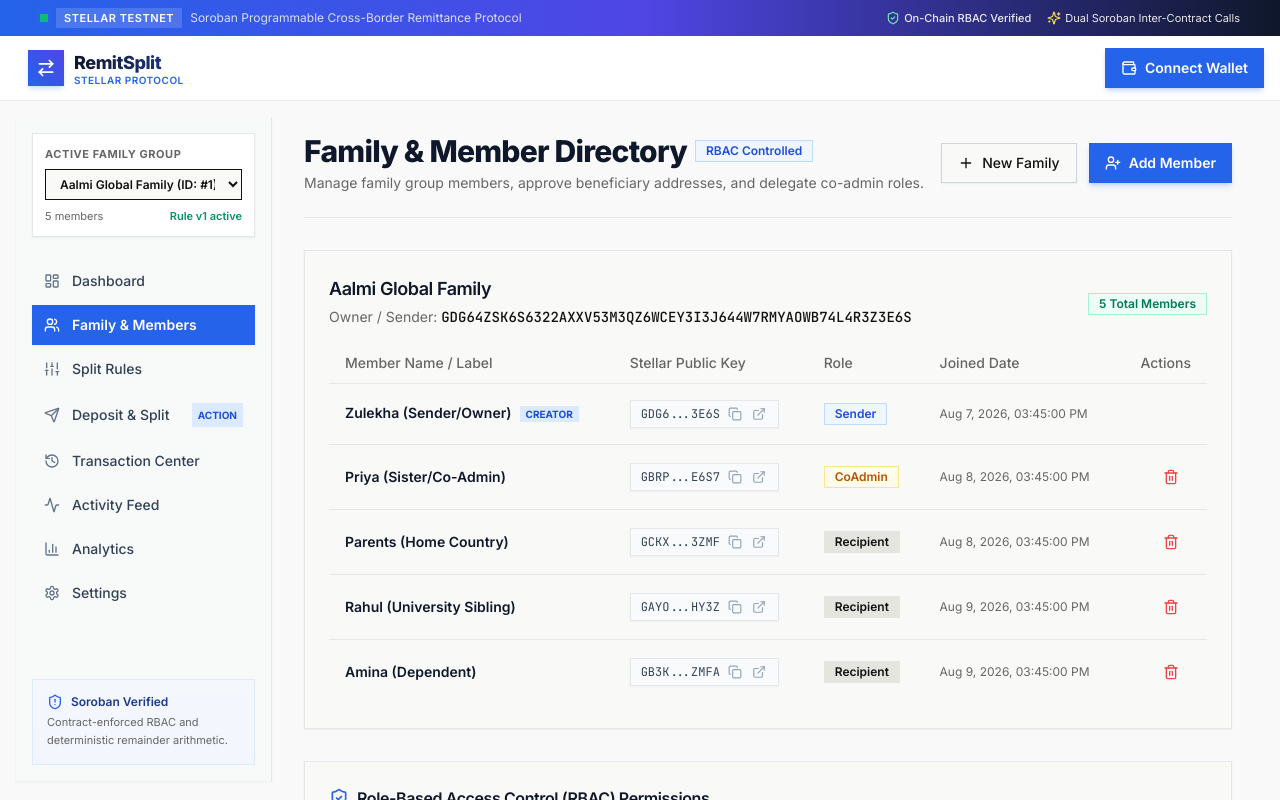
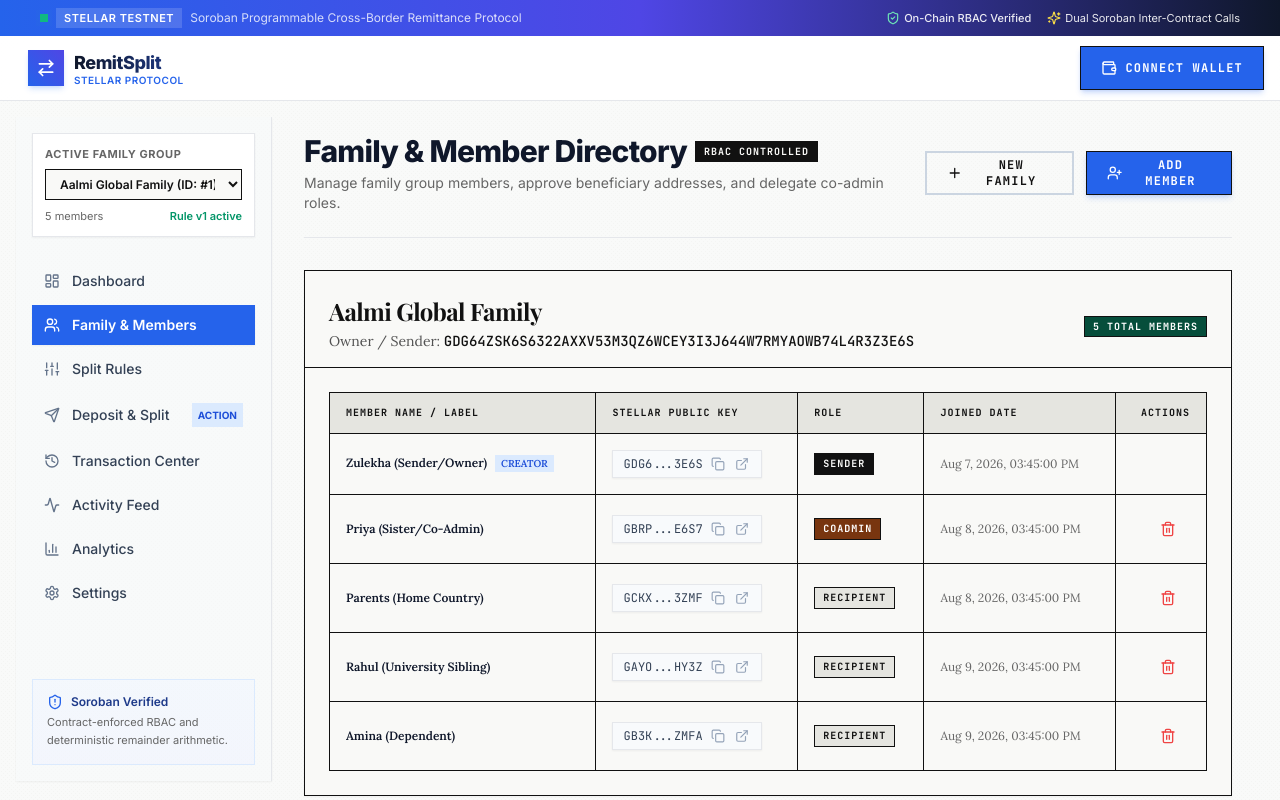
Before and after one commit to Zulekha01/RemitSplit, a Next.js app: page /families in a window 1280 px wide. Shown: the top 800 px of the page. Built offline with nearby package versions, Linux system fonts and the light colour scheme; a web font is replaced by a local one.

Commit message:
style(ui): refactor core UI primitives to Newsprint zero-radius aesthetic

```diff
--- a/src/components/ui/alert.tsx
+++ b/src/components/ui/alert.tsx
@@ -3,19 +3,15 @@ import { cva, type VariantProps } from "class-variance-authority";
 import { cn } from "@/lib/utils";
 
 const alertVariants = cva(
-  "relative w-full rounded-xl border p-4 text-sm [&>svg~*]:pl-7 [&>svg+div]:translate-y-[-3px] [&>svg]:absolute [&>svg]:left-4 [&>svg]:top-4 [&>svg]:text-foreground",
+  "relative w-full border-2 border-[#111111] p-4 text-xs font-body text-[#111111] sharp-corners [&>svg~*]:pl-7 [&>svg+div]:translate-y-[-3px] [&>svg]:absolute [&>svg]:left-4 [&>svg]:top-4 [&>svg]:text-[#111111]",
   {
     variants: {
       variant: {
-        default: "bg-background text-foreground",
+        default: "bg-[#F9F9F7] text-[#111111] border-l-8 border-l-[#111111]",
         destructive:
-          "border-destructive/50 text-destructive dark:border-destructive [&>svg]:text-destructive bg-destructive/10",
-        warning:
-          "border-amber-500/30 text-amber-900 dark:text-amber-200 bg-amber-50 dark:bg-amber-950/40 [&>svg]:text-amber-600",
-        success:
-          "border-emerald-500/30 text-emerald-900 dark:text-emerald-200 bg-emerald-50 dark:bg-emerald-950/40 [&>svg]:text-emerald-600",
-        info:
-          "border-blue-500/30 text-blue-900 dark:text-blue-200 bg-blue-50 dark:bg-blue-950/40 [&>svg]:text-blue-600",
+          "bg-[#F9F9F7] text-[#111111] border-l-8 border-l-[#CC0000] [&>svg]:text-[#CC0000]",
+        editorial:
+          "bg-[#111111] text-[#F9F9F7] border-[#111111] [&>svg]:text-white",
       },
     },
     defaultVariants: {
@@ -24,41 +20,40 @@ const alertVariants = cva(
   }
 );
 
-const Alert = React.forwardRef<
-  HTMLDivElement,
-  React.HTMLAttributes<HTMLDivElement> & VariantProps<typeof alertVariants>
->(({ className, variant, ...props }, ref) => (
+export function Alert({
+  className,
+  variant,
+  ...props
+}: React.HTMLAttributes<HTMLDivElement> & VariantProps<typeof alertVariants>) {
+  return (
     <div
-    ref={ref}
       role="alert"
       className={cn(alertVariants({ variant }), className)}
       {...props}
     />
-));
-Alert.displayName = "Alert";
+  );
+}
 
-const AlertTitle = React.forwardRef<
-  HTMLParagraphElement,
-  React.HTMLAttributes<HTMLHeadingElement>
->(({ className, ...props }, ref) => (
+export function AlertTitle({
+  className,
+  ...props
+}: React.HTMLAttributes<HTMLHeadingElement>) {
+  return (
     <h5
-    ref={ref}
-    className={cn("mb-1 font-semibold leading-none tracking-tight", className)}
+      className={cn("mb-1 font-serif text-sm font-bold tracking-tight leading-none text-inherit", className)}
       {...props}
     />
-));
-AlertTitle.displayName = "AlertTitle";
+  );
+}
 
-const AlertDescription = React.forwardRef<
-  HTMLParagraphElement,
-  React.HTMLAttributes<HTMLParagraphElement>
->(({ className, ...props }, ref) => (
+export function AlertDescription({
+  className,
+  ...props
+}: React.HTMLAttributes<HTMLParagraphElement>) {
+  return (
     <div
-    ref={ref}
-    className={cn("text-xs md:text-sm [&_p]:leading-relaxed", className)}
+      className={cn("text-xs font-body leading-relaxed text-inherit opacity-90", className)}
       {...props}
     />
-));
-AlertDescription.displayName = "AlertDescription";
-
-export { Alert, AlertTitle, AlertDescription };
+  );
+}
--- a/src/components/ui/badge.tsx
+++ b/src/components/ui/badge.tsx
@@ -3,23 +3,26 @@ import { cva, type VariantProps } from "class-variance-authority";
 import { cn } from "@/lib/utils";
 
 const badgeVariants = cva(
-  "inline-flex items-center rounded-full border px-2.5 py-0.5 text-xs font-semibold transition-colors focus:outline-none focus:ring-2 focus:ring-ring focus:ring-offset-2",
+  "inline-flex items-center px-2 py-0.5 text-[10px] font-mono font-bold uppercase tracking-widest border transition-colors sharp-corners select-none",
   {
     variants: {
       variant: {
         default:
-          "border-transparent bg-primary text-primary-foreground shadow hover:bg-primary/80",
+          "border-[#111111] bg-[#111111] text-[#F9F9F7]",
         secondary:
-          "border-transparent bg-secondary text-secondary-foreground hover:bg-secondary/80",
+          "border-[#111111] bg-[#E5E5E0] text-[#111111]",
         destructive:
-          "border-transparent bg-destructive text-destructive-foreground shadow hover:bg-destructive/80",
-        outline: "text-foreground",
+          "border-[#CC0000] bg-[#CC0000] text-white",
+        outline:
+          "border-[#111111] bg-transparent text-[#111111]",
+        editorial:
+          "border-[#CC0000] bg-[#CC0000] text-white font-black animate-pulse",
         success:
-          "border-emerald-200 bg-emerald-50 text-emerald-700 dark:border-emerald-800 dark:bg-emerald-950 dark:text-emerald-300",
+          "border-[#111111] bg-emerald-900 text-white",
         warning:
-          "border-amber-200 bg-amber-50 text-amber-700 dark:border-amber-800 dark:bg-amber-950 dark:text-amber-300",
+          "border-[#111111] bg-amber-900 text-white",
         stellar:
-          "border-blue-200 bg-blue-50 text-blue-700 dark:border-blue-800 dark:bg-blue-950 dark:text-blue-300",
+          "border-[#111111] bg-[#111111] text-[#F9F9F7]",
       },
     },
     defaultVariants: {
@@ -32,10 +35,8 @@ export interface BadgeProps
   extends React.HTMLAttributes<HTMLDivElement>,
     VariantProps<typeof badgeVariants> {}
 
-function Badge({ className, variant, ...props }: BadgeProps) {
+export function Badge({ className, variant, ...props }: BadgeProps) {
   return (
     <div className={cn(badgeVariants({ variant }), className)} {...props} />
   );
 }
-
-export { Badge, badgeVariants };
--- a/src/components/ui/button.tsx
+++ b/src/components/ui/button.tsx
@@ -3,28 +3,30 @@ import { cva, type VariantProps } from "class-variance-authority";
 import { cn } from "@/lib/utils";
 
 const buttonVariants = cva(
-  "inline-flex items-center justify-center whitespace-nowrap rounded-lg text-sm font-medium transition-colors focus-visible:outline-none focus-visible:ring-2 focus-visible:ring-ring focus-visible:ring-offset-2 disabled:pointer-events-none disabled:opacity-50 select-none",
+  "inline-flex items-center justify-center font-mono uppercase tracking-widest text-xs font-bold transition-all duration-150 disabled:pointer-events-none disabled:opacity-50 focus-visible:outline-none focus-visible:ring-2 focus-visible:ring-[#111111] focus-visible:ring-offset-2 min-h-[44px] px-5 py-2.5 select-none",
   {
     variants: {
       variant: {
         default:
-          "bg-primary text-primary-foreground shadow hover:bg-primary/90 active:scale-[0.98]",
+          "bg-[#111111] text-[#F9F9F7] border border-[#111111] hover:bg-[#F9F9F7] hover:text-[#111111] hover:shadow-[4px_4px_0px_0px_#111111] hover:-translate-x-0.5 hover:-translate-y-0.5 active:translate-x-0 active:translate-y-0 active:shadow-none",
+        outline:
+          "border-2 border-[#111111] bg-transparent text-[#111111] hover:bg-[#111111] hover:text-[#F9F9F7] hover:shadow-[4px_4px_0px_0px_#111111] hover:-translate-x-0.5 hover:-translate-y-0.5 active:translate-x-0 active:translate-y-0 active:shadow-none",
+        secondary:
+          "border border-[#111111] bg-[#E5E5E0] text-[#111111] hover:bg-[#111111] hover:text-[#F9F9F7]",
+        editorial:
+          "bg-[#CC0000] text-white border border-[#CC0000] hover:bg-[#111111] hover:border-[#111111] hover:shadow-[4px_4px_0px_0px_#111111] hover:-translate-x-0.5 hover:-translate-y-0.5",
         destructive:
-          "bg-destructive text-destructive-foreground shadow-sm hover:bg-destructive/90 active:scale-[0.98]",
-        outline:
-          "border border-input bg-background shadow-sm hover:bg-accent hover:text-accent-foreground active:scale-[0.98]",
-        secondary:
-          "bg-secondary text-secondary-foreground shadow-sm hover:bg-secondary/80 active:scale-[0.98]",
-        ghost: "hover:bg-accent hover:text-accent-foreground",
-        link: "text-primary underline-offset-4 hover:underline",
-        stellar:
-          "bg-blue-600 text-white shadow hover:bg-blue-700 active:scale-[0.98] font-semibold",
+          "bg-[#CC0000] text-white border border-[#CC0000] hover:bg-white hover:text-[#CC0000]",
+        ghost:
+          "bg-transparent text-[#111111] hover:bg-[#E5E5E0] hover:text-[#111111]",
+        link:
+          "text-[#111111] underline-offset-4 decoration-2 decoration-[#CC0000] hover:underline p-0 min-h-0 bg-transparent",
       },
       size: {
-        default: "h-10 px-4 py-2",
-        sm: "h-8 rounded-md px-3 text-xs",
-        lg: "h-12 rounded-lg px-8 text-base",
-        icon: "h-9 w-9",
+        default: "h-11 px-5 py-2",
+        sm: "h-9 px-3.5 text-[11px] min-h-[36px]",
+        lg: "h-13 px-8 text-sm min-h-[48px]",
+        icon: "h-11 w-11 p-0 min-w-[44px]",
       },
     },
     defaultVariants: {
@@ -40,17 +42,11 @@ export interface ButtonProps
   asChild?: boolean;
 }
 
-const Button = React.forwardRef<HTMLButtonElement, ButtonProps>(
-  ({ className, variant, size, ...props }, ref) => {
+export function Button({ className, variant, size, ...props }: ButtonProps) {
   return (
     <button
       className={cn(buttonVariants({ variant, size, className }))}
-        ref={ref}
       {...props}
     />
   );
 }
-);
-Button.displayName = "Button";
-
-export { Button, buttonVariants };
--- a/src/components/ui/card.tsx
+++ b/src/components/ui/card.tsx
@@ -1,78 +1,75 @@
 import * as React from "react";
 import { cn } from "@/lib/utils";
 
-const Card = React.forwardRef<
-  HTMLDivElement,
-  React.HTMLAttributes<HTMLDivElement>
->(({ className, ...props }, ref) => (
+export function Card({
+  className,
+  ...props
+}: React.HTMLAttributes<HTMLDivElement>) {
+  return (
     <div
-    ref={ref}
       className={cn(
-      "rounded-xl border bg-card text-card-foreground shadow-sm transition-all",
+        "border border-[#111111] bg-[#F9F9F7] text-[#111111] sharp-corners transition-all duration-150",
         className
       )}
       {...props}
     />
-));
-Card.displayName = "Card";
+  );
+}
 
-const CardHeader = React.forwardRef<
-  HTMLDivElement,
-  React.HTMLAttributes<HTMLDivElement>
->(({ className, ...props }, ref) => (
+export function CardHeader({
+  className,
+  ...props
+}: React.HTMLAttributes<HTMLDivElement>) {
+  return (
     <div
-    ref={ref}
-    className={cn("flex flex-col space-y-1.5 p-6", className)}
+      className={cn("flex flex-col space-y-1.5 p-6 border-b border-[#111111]", className)}
       {...props}
     />
-));
-CardHeader.displayName = "CardHeader";
+  );
+}
 
-const CardTitle = React.forwardRef<
-  HTMLParagraphElement,
-  React.HTMLAttributes<HTMLHeadingElement>
->(({ className, ...props }, ref) => (
+export function CardTitle({
+  className,
+  ...props
+}: React.HTMLAttributes<HTMLHeadingElement>) {
+  return (
     <h3
-    ref={ref}
       className={cn(
-      "font-semibold leading-none tracking-tight text-lg text-slate-900 dark:text-slate-100",
+        "font-serif text-xl sm:text-2xl font-bold tracking-tight leading-tight text-[#111111]",
         className
       )}
       {...props}
     />
-));
-CardTitle.displayName = "CardTitle";
+  );
+}
 
-const CardDescription = React.forwardRef<
-  HTMLParagraphElement,
-  React.HTMLAttributes<HTMLParagraphElement>
->(({ className, ...props }, ref) => (
+export function CardDescription({
+  className,
+  ...props
+}: React.HTMLAttributes<HTMLParagraphElement>) {
+  return (
     <p
-    ref={ref}
-    className={cn("text-sm text-muted-foreground", className)}
+      className={cn("text-xs sm:text-sm font-body text-[#525252] leading-relaxed", className)}
       {...props}
     />
-));
-CardDescription.displayName = "CardDescription";
+  );
+}
 
-const CardContent = React.forwardRef<
-  HTMLDivElement,
-  React.HTMLAttributes<HTMLDivElement>
->(({ className, ...props }, ref) => (
-  <div ref={ref} className={cn("p-6 pt-0", className)} {...props} />
-));
-CardContent.displayName = "CardContent";
+export function CardContent({
+  className,
+  ...props
+}: React.HTMLAttributes<HTMLDivElement>) {
+  return <div className={cn("p-6", className)} {...props} />;
+}
 
-const CardFooter = React.forwardRef<
-  HTMLDivElement,
-  React.HTMLAttributes<HTMLDivElement>
->(({ className, ...props }, ref) => (
+export function CardFooter({
+  className,
+  ...props
+}: React.HTMLAttributes<HTMLDivElement>) {
+  return (
     <div
-    ref={ref}
-    className={cn("flex items-center p-6 pt-0", className)}
+      className={cn("flex items-center p-6 border-t border-[#111111] bg-[#F5F5F5]", className)}
       {...props}
     />
-));
-CardFooter.displayName = "CardFooter";
-
-export { Card, CardHeader, CardFooter, CardTitle, CardDescription, CardContent };
+  );
+}
--- a/src/components/ui/dialog.tsx
+++ b/src/components/ui/dialog.tsx
@@ -1,3 +1,5 @@
+"use client";
+
 import * as React from "react";
 import { X } from "lucide-react";
 import { cn } from "@/lib/utils";
@@ -9,33 +11,21 @@ interface DialogProps {
 }
 
 export function Dialog({ open, onOpenChange, children }: DialogProps) {
-  React.useEffect(() => {
-    const handleKeyDown = (e: KeyboardEvent) => {
-      if (e.key === "Escape" && open) {
-        onOpenChange(false);
-      }
-    };
-    window.addEventListener("keydown", handleKeyDown);
-    return () => window.removeEventListener("keydown", handleKeyDown);
-  }, [open, onOpenChange]);
-
   if (!open) return null;
 
   return (
-    <div className="fixed inset-0 z-50 flex items-center justify-center p-4 sm:p-6 md:p-20 overflow-y-auto">
-      {/* Backdrop */}
+    <div className="fixed inset-0 z-50 flex items-center justify-center p-4 bg-black/60 backdrop-none animate-in fade-in-0">
       <div
-        className="fixed inset-0 bg-black/60 backdrop-blur-sm transition-opacity animate-in fade-in"
+        className="fixed inset-0"
         onClick={() => onOpenChange(false)}
       />
-      {/* Content Container */}
-      <div className="relative z-50 w-full max-w-lg overflow-hidden rounded-2xl border bg-background p-6 shadow-2xl animate-in zoom-in-95 duration-200">
+      <div className="relative z-50 w-full max-w-lg border-2 border-[#111111] bg-[#F9F9F7] p-6 text-[#111111] sharp-corners shadow-[8px_8px_0px_0px_#111111] animate-in zoom-in-95">
         <button
           onClick={() => onOpenChange(false)}
-          className="absolute right-4 top-4 rounded-sm opacity-70 ring-offset-background transition-opacity hover:opacity-100 focus:outline-none focus:ring-2 focus:ring-ring focus:ring-offset-2"
+          className="absolute right-4 top-4 border border-[#111111] p-1 text-[#111111] hover:bg-[#111111] hover:text-[#F9F9F7] transition-colors"
+          aria-label="Close Dialog"
         >
-          <X className="h-5 w-5" />
-          <span className="sr-only">Close</span>
+          <X className="h-4 w-4" />
         </button>
         {children}
       </div>
@@ -49,7 +39,7 @@ export function DialogHeader({
 }: React.HTMLAttributes<HTMLDivElement>) {
   return (
     <div
-      className={cn("flex flex-col space-y-1.5 text-left mb-4", className)}
+      className={cn("flex flex-col space-y-1.5 text-left border-b border-[#111111] pb-4 mb-4", className)}
       {...props}
     />
   );
@@ -61,7 +51,7 @@ export function DialogTitle({
 }: React.HTMLAttributes<HTMLHeadingElement>) {
   return (
     <h2
-      className={cn("text-xl font-bold tracking-tight text-foreground", className)}
+      className={cn("font-serif text-xl font-bold tracking-tight text-[#111111]", className)}
       {...props}
     />
   );
@@ -73,7 +63,7 @@ export function DialogDescription({
 }: React.HTMLAttributes<HTMLParagraphElement>) {
   return (
     <p
-      className={cn("text-sm text-muted-foreground", className)}
+      className={cn("text-xs font-body text-[#525252]", className)}
       {...props}
     />
   );
@@ -86,7 +76,7 @@ export function DialogFooter({
   return (
     <div
       className={cn(
-        "flex flex-col-reverse sm:flex-row sm:justify-end sm:space-x-2 mt-6 gap-2 sm:gap-0",
+        "flex flex-col-reverse sm:flex-row sm:justify-end sm:space-x-3 pt-4 border-t border-[#111111] mt-6",
         className
       )}
       {...props}
--- a/src/components/ui/input.tsx
+++ b/src/components/ui/input.tsx
@@ -4,21 +4,15 @@ import { cn } from "@/lib/utils";
 export interface InputProps
   extends React.InputHTMLAttributes<HTMLInputElement> {}
 
-const Input = React.forwardRef<HTMLInputElement, InputProps>(
-  ({ className, type, ...props }, ref) => {
+export function Input({ className, type, ...props }: InputProps) {
   return (
     <input
       type={type}
       className={cn(
-          "flex h-10 w-full rounded-lg border border-input bg-background px-3 py-2 text-sm ring-offset-background file:border-0 file:bg-transparent file:text-sm file:font-medium placeholder:text-muted-foreground focus-visible:outline-none focus-visible:ring-2 focus-visible:ring-ring focus-visible:ring-offset-2 disabled:cursor-not-allowed disabled:opacity-50",
+        "flex h-11 w-full border-2 border-[#111111] bg-[#F9F9F7] px-3.5 py-2 text-sm font-mono text-[#111111] placeholder:text-[#737373] sharp-corners focus-visible:bg-[#F0F0F0] focus-visible:outline-none focus-visible:ring-2 focus-visible:ring-[#111111] focus-visible:ring-offset-2 disabled:cursor-not-allowed disabled:opacity-50 transition-colors",
         className
       )}
-        ref={ref}
       {...props}
     />
   );
 }
-);
-Input.displayName = "Input";
-
-export { Input };
--- a/src/components/ui/progress.tsx
+++ b/src/components/ui/progress.tsx
@@ -3,34 +3,23 @@ import { cn } from "@/lib/utils";
 
 interface ProgressProps extends React.HTMLAttributes<HTMLDivElement> {
   value?: number;
-  max?: number;
-  indicatorClassName?: string;
 }
 
-const Progress = React.forwardRef<HTMLDivElement, ProgressProps>(
-  ({ className, value = 0, max = 100, indicatorClassName, ...props }, ref) => {
-    const percentage = Math.min(Math.max((value / max) * 100, 0), 100);
+export function Progress({ className, value = 0, ...props }: ProgressProps) {
+  const percentage = Math.min(Math.max(value, 0), 100);
 
   return (
     <div
-        ref={ref}
       className={cn(
-          "relative h-2.5 w-full overflow-hidden rounded-full bg-slate-100 dark:bg-slate-800",
+        "relative h-3 w-full overflow-hidden border border-[#111111] bg-[#E5E5E0] sharp-corners",
         className
       )}
       {...props}
     >
       <div
-          className={cn(
-            "h-full w-full flex-1 bg-primary transition-all duration-300 ease-in-out",
-            indicatorClassName
-          )}
-          style={{ transform: `translateX(-${100 - percentage}%)` }}
+        className="h-full bg-[#111111] transition-all duration-300 ease-out"
+        style={{ width: `${percentage}%` }}
       />
     </div>
   );
 }
-);
-Progress.displayName = "Progress";
-
-export { Progress };
--- a/src/components/ui/table.tsx
+++ b/src/components/ui/table.tsx
@@ -1,103 +1,106 @@
 import * as React from "react";
 import { cn } from "@/lib/utils";
 
-const Table = React.forwardRef<
-  HTMLTableElement,
-  React.HTMLAttributes<HTMLTableElement>
->(({ className, ...props }, ref) => (
-  <div className="relative w-full overflow-auto">
+export function Table({
+  className,
+  ...props
+}: React.HTMLAttributes<HTMLTableElement>) {
+  return (
+    <div className="relative w-full overflow-auto border border-[#111111] sharp-corners">
       <table
-      ref={ref}
-      className={cn("w-full caption-bottom text-sm", className)}
+        className={cn("w-full caption-bottom text-xs text-left border-collapse", className)}
         {...props}
       />
     </div>
-));
-Table.displayName = "Table";
+  );
+}
 
-const TableHeader = React.forwardRef<
-  HTMLTableSectionElement,
-  React.HTMLAttributes<HTMLTableSectionElement>
->(({ className, ...props }, ref) => (
-  <thead ref={ref} className={cn("[&_tr]:border-b", className)} {...props} />
-));
-TableHeader.displayName = "TableHeader";
-
-const TableBody = React.forwardRef<
-  HTMLTableSectionElement,
-  React.HTMLAttributes<HTMLTableSectionElement>
->(({ className, ...props }, ref) => (
-  <tbody
-    ref={ref}
-    className={cn("[&_tr:last-child]:border-0", className)}
+export function TableHeader({
+  className,
+  ...props
+}: React.HTMLAttributes<HTMLTableSectionElement>) {
+  return (
+    <thead
+      className={cn("border-b border-[#111111] bg-[#E5E5E0] font-mono text-[10px] uppercase tracking-widest text-[#111111]", className)}
       {...props}
     />
-));
-TableBody.displayName = "TableBody";
+  );
+}
 
-const TableFooter = React.forwardRef<
-  HTMLTableSectionElement,
-  React.HTMLAttributes<HTMLTableSectionElement>
->(({ className, ...props }, ref) => (
+export function TableBody({
+  className,
+  ...props
+}: React.HTMLAttributes<HTMLTableSectionElement>) {
+  return (
+    <tbody
+      className={cn("[&_tr:last-child]:border-0 divide-y divide-[#111111]", className)}
+      {...props}
+    />
+  );
+}
+
+export function TableFooter({
+  className,
+  ...props
+}: React.HTMLAttributes<HTMLTableSectionElement>) {
+  return (
     <tfoot
-    ref={ref}
+      className={cn("border-t border-[#111111] bg-[#F5F5F5] font-medium", className)}
+      {...props}
+    />
+  );
+}
+
+export function TableRow({
+  className,
+  ...props
+}: React.HTMLAttributes<HTMLTableRowElement>) {
+  return (
+    <tr
       className={cn(
-      "border-t bg-muted/50 font-medium [&>tr]:last:border-b-0",
+        "border-b border-[#111111] transition-colors hover:bg-[#F5F5F5] data-[state=selected]:bg-[#E5E5E0]",
         className
       )}
       {...props}
     />
-));
-TableFooter.displayName = "TableFooter";
+  );
+}
 
-const TableRow = React.forwardRef<
-  HTMLTableRowElement,
-  React.HTMLAttributes<HTMLTableRowElement>
->(({ className, ...props }, ref) => (
-  <tr
-    ref={ref}
+export function TableHead({
+  className,
+  ...props
+}: React.ThHTMLAttributes<HTMLTableCellElement>) {
+  return (
+    <th
       className={cn(
-      "border-b transition-colors hover:bg-muted/50 data-[state=selected]:bg-muted",
+        "h-10 px-4 text-left align-middle font-bold text-[#111111] border-r border-[#111111] last:border-r-0",
         className
       )}
       {...props}
     />
-));
-TableRow.displayName = "TableRow";
+  );
+}
 
-const TableHead = React.forwardRef<
-  HTMLTableCellElement,
-  React.ThHTMLAttributes<HTMLTableCellElement>
->(({ className, ...props }, ref) => (
-  <th
-    ref={ref}
-    className={cn(
-      "h-10 px-4 text-left align-middle font-medium text-muted-foreground [&:has([role=checkbox])]:pr-0",
-      className
-    )}
+export function TableCell({
+  className,
+  ...props
+}: React.TdHTMLAttributes<HTMLTableCellElement>) {
+  return (
+    <td
+      className={cn("p-4 align-middle border-r border-[#111111] last:border-r-0 font-body text-xs text-[#111111]", className)}
       {...props}
     />
-));
-TableHead.displayName = "TableHead";
+  );
+}
 
-const TableCell = React.forwardRef<
-  HTMLTableCellElement,
-  React.TdHTMLAttributes<HTMLTableCellElement>
->(({ className, ...props }, ref) => (
-  <td
-    ref={ref}
-    className={cn("p-4 align-middle [&:has([role=checkbox])]:pr-0", className)}
+export function TableCaption({
+  className,
+  ...props
+}: React.HTMLAttributes<HTMLTableCaptionElement>) {
+  return (
+    <caption
+      className={cn("mt-4 text-xs font-mono uppercase text-[#737373]", className)}
       {...props}
     />
-));
-TableCell.displayName = "TableCell";
-
-export {
-  Table,
-  TableHeader,
-  TableBody,
-  TableFooter,
-  TableHead,
-  TableRow,
-  TableCell,
-};
+  );
+}
```
Also changed, not shown: src/components/ui/tabs.tsx (+37 -42 lines). Lines whose indentation alone changed are shown as unchanged.
